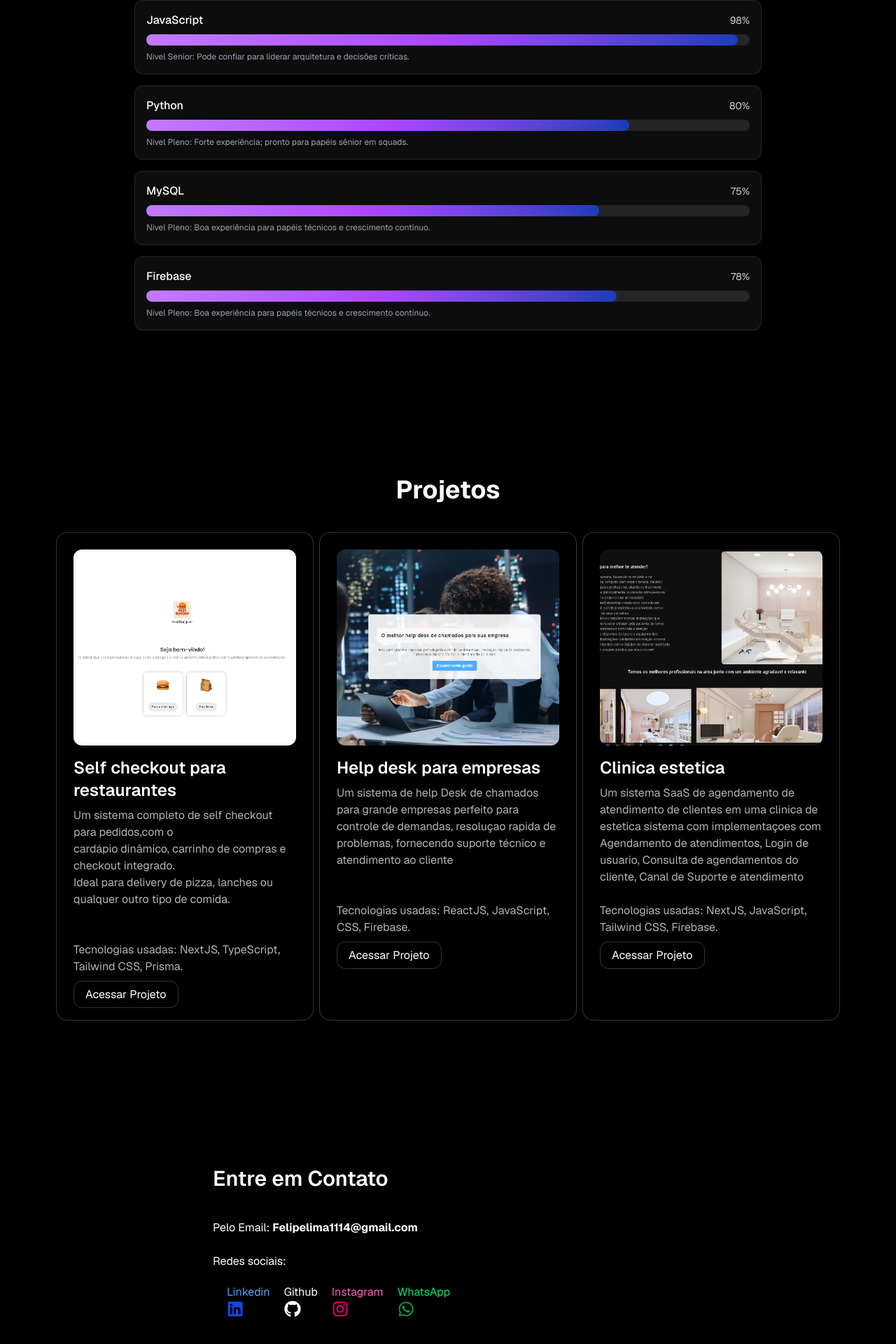
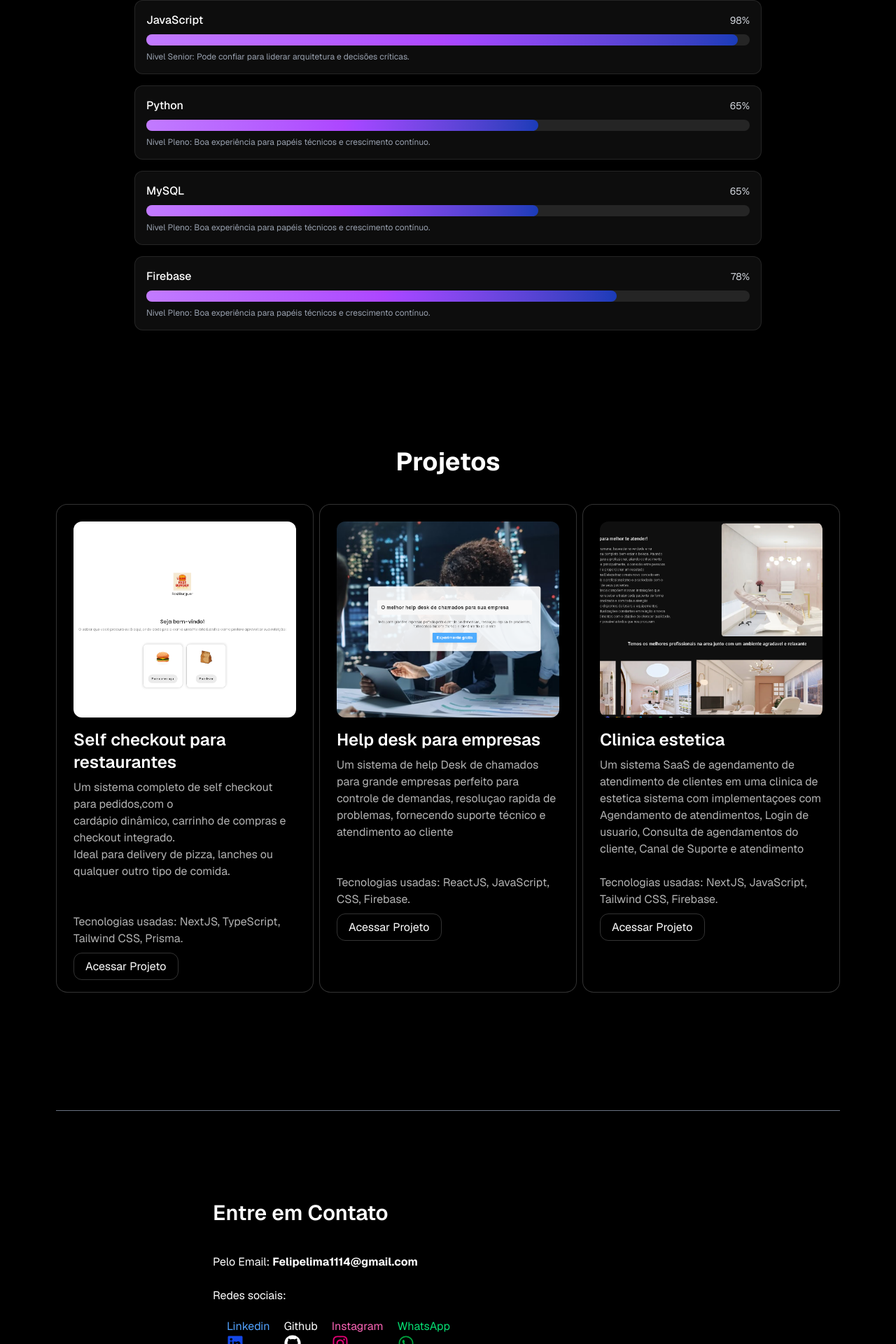
Before and after one commit to felipelima-Ti/portifolio, a Next.js app: page / in a window 1280 px wide. Shown: the part 1662-3582 px from the top of the page at 70% size. Built offline with nearby package versions, Linux system fonts and the light colour scheme.

Commit message:
update texts in page

```diff
--- a/src/app/page.jsx
+++ b/src/app/page.jsx
@@ -1,9 +1,9 @@
 "use client";
 
-import { FaReact, FaPython} from "react-icons/fa";
+import { FaReact, FaPython } from "react-icons/fa";
 import { SiJavascript, SiMysql, SiFirebase, SiTypescript } from "react-icons/si";
 import { motion } from "framer-motion";
-import { useState,useEffect } from "react";
+import { useState, useEffect } from "react";
 import Image from "next/image";
 import { useReveal } from "@/app/hooks/useReveal";
 import Link from "next/link";
@@ -48,8 +48,8 @@ const revealRef = useReveal();
     { name: "TypeScript", percent: 85 },
     { name: "Tailwind", percent: 95 },
     { name: "JavaScript", percent: 98 },
-    { name: "Python", percent: 80 },
-    { name: "MySQL", percent: 75 },
+    { name: "Python", percent: 65 },
+    { name: "MySQL", percent: 65 },
     { name: "Firebase", percent: 78 },
   ];
 
@@ -68,8 +68,7 @@ const revealRef = useReveal();
       </header>
       <main className="min-h-screen w-full bg-black text-white px-6 md:px-20 py-16 space-y-32 font-sans">
 
-
-      {/* HERO */}
+        {/* INTRODUÇÃO */}
         <section className="text-center">
           <motion.h1
             initial={{ opacity: 21, y: -20 }}
@@ -91,7 +90,7 @@ const revealRef = useReveal();
 
         {/* SOBRE MIM */}
         <section id="sobre" className="max-w-6xl mx-auto flex flex-col md:flex-row items-center gap-30">
-  {/* Texto */}
+
           <div className="flex-1">
             <motion.h2
               variants={fadeSlide}
@@ -149,7 +148,7 @@ const revealRef = useReveal();
               <motion.div
                 key={i}
                 whileHover={{ scale: 1.2 }}
-        className="text-4xl cursor-pointer text-blue-300 hover:text-white transition"
+                className="text-4xl cursor-pointer text-blue-300 hover:text-blue transition"
               >
                 <Icon />
               </motion.div>
@@ -216,7 +215,7 @@ const revealRef = useReveal();
         </section>
 
         {/* PROJETOS */}
-    <section id="projects" className="py-20">
+        <section id="projects" className="py-10">
           <h2 className="text-4xl font-bold mb-10 text-center">Projetos</h2>
           <div className=" grid grid-cols-1 md:grid-cols-3 gap-2">
             <div className=" bg-black/40 rounded-2xl p-6 shadow-xl border border-white/20">
@@ -266,6 +265,7 @@ Tecnologias usadas: NextJS, JavaScript, Tailwind CSS, Firebase.
 
           </div>
         </section>
+        <hr className="w-full border-t border-gray-500"></hr>
 
         {/* CONTATO */}
         <section id="contato" className="max-w-2xl mx-auto">
@@ -286,7 +286,7 @@ Tecnologias usadas: NextJS, JavaScript, Tailwind CSS, Firebase.
               <FaLinkedin size={24} className="text-blue-700" />
             </a><br></br>
             <a href="https://github.com/felipelima-Ti" className="pl-5 hover:underline">Github
-          <FaGithub size={24} className="text-white hover:underline"/>
+              <FaGithub size={24} className="text-white hover:underline" />
             </a><br></br>
             <a href="https://www.instagram.com/felipelimahbl" className="text-pink-400 hover:underline pl-5">Instagram
               <FaInstagram size={24} className="text-pink-600" />
@@ -295,8 +295,7 @@ Tecnologias usadas: NextJS, JavaScript, Tailwind CSS, Firebase.
               <FaWhatsapp size={24} className="text-green-600" />
             </a>
           </div>
-          <p className="mb-20">Envia-me uma mensagem preenchendo o formulario abaixo com sua informaçoes e eu irei de responder o mais breve possivel
-          em ate 24 horas uteis.
+          <p className="mb-20">Envia-me uma mensagem preenchendo o formulario abaixo com sua informaçoes
           </p>
           <form onSubmit={handleSubmit} className="space-y-6">
             <input
```
Lines whose indentation alone changed are shown as unchanged.
